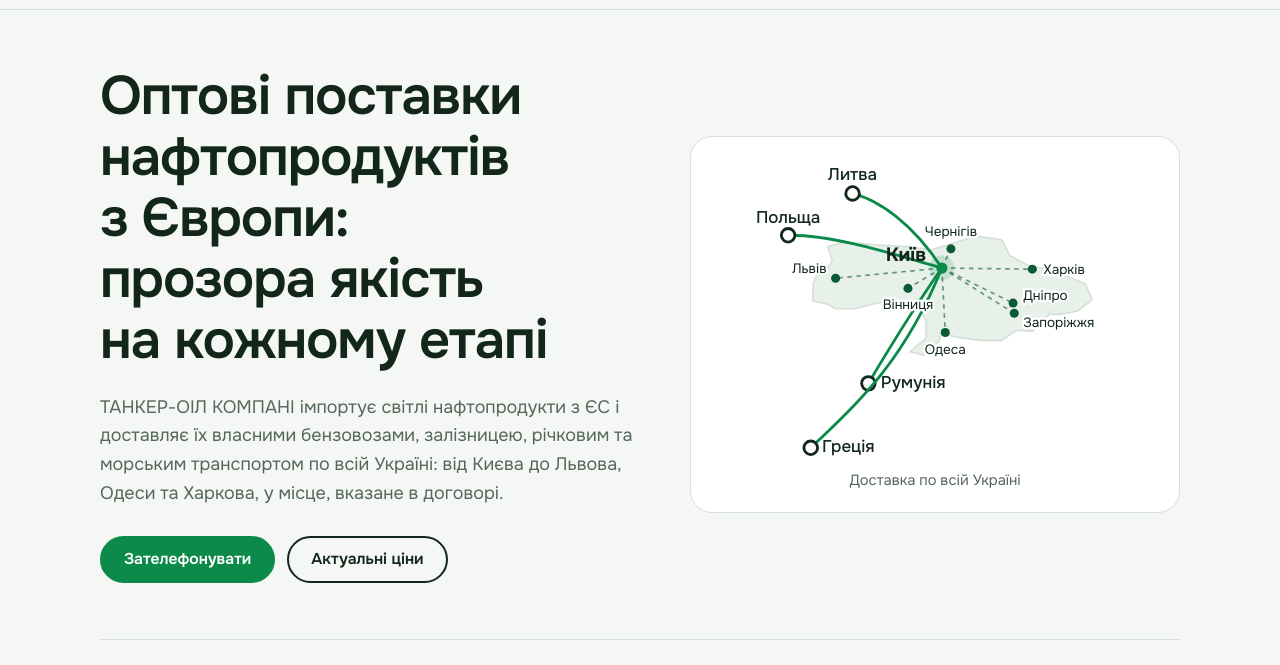
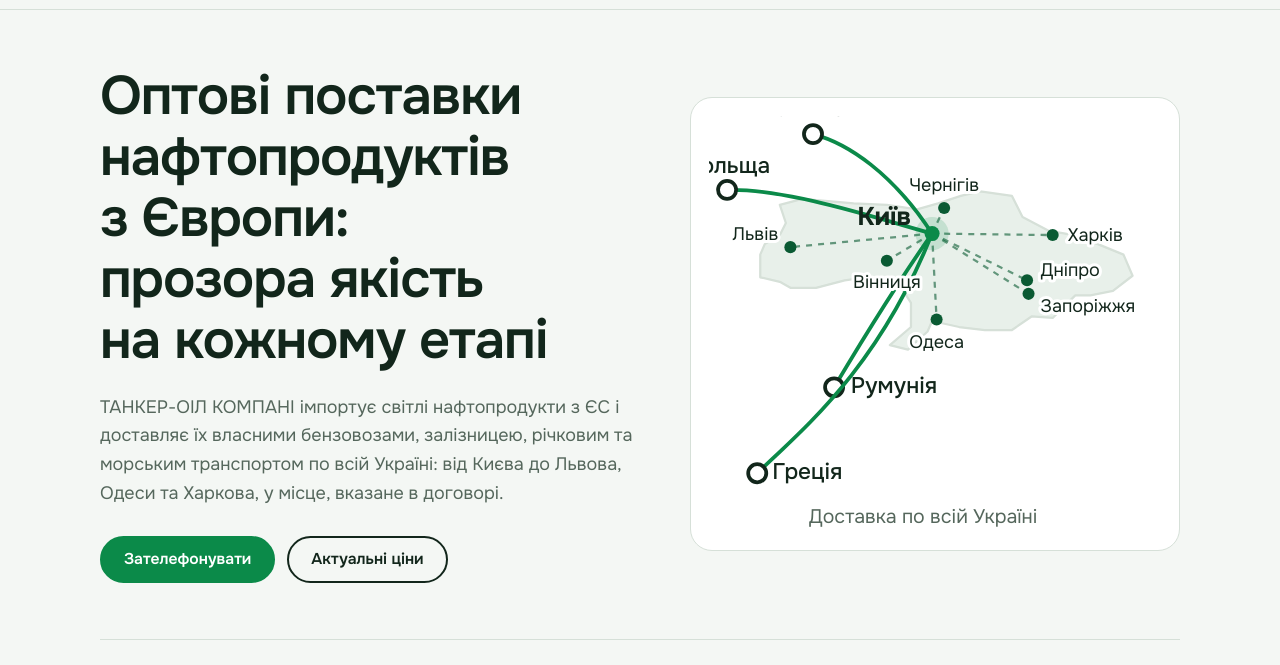
Before and after one commit to destruct1488/pets-workshop, a React app in the folder fuel-site/: page / in a window 1280 px wide. Shown: the part 59-724 px from the top of the page. Built offline with nearby package versions, Linux system fonts and the light colour scheme; some packages are replaced by stand-ins of ours.

Commit message:
Tighten the supply map crop and ignore .vercel
Co-Authored-By: Claude Haiku 5.5 <noreply@anthropic.com>

```diff
--- a/fuel-site/src/components/SupplyMap.tsx
+++ b/fuel-site/src/components/SupplyMap.tsx
@@ -32,7 +32,7 @@ export function SupplyMap() {
   return (
     <svg
       className="supply-map"
-      viewBox="0 0 400 300"
+      viewBox="58 22 300 276"
       role="img"
       aria-label="Схема постачання: нафтопродукти з Литви, Польщі, Румунії та Греції надходять до Києва і далі в регіони України: Львів, Вінниця, Чернігів, Одеса, Дніпро, Запоріжжя, Харків"
     >
```
Also changed, not shown: 1 other file.
